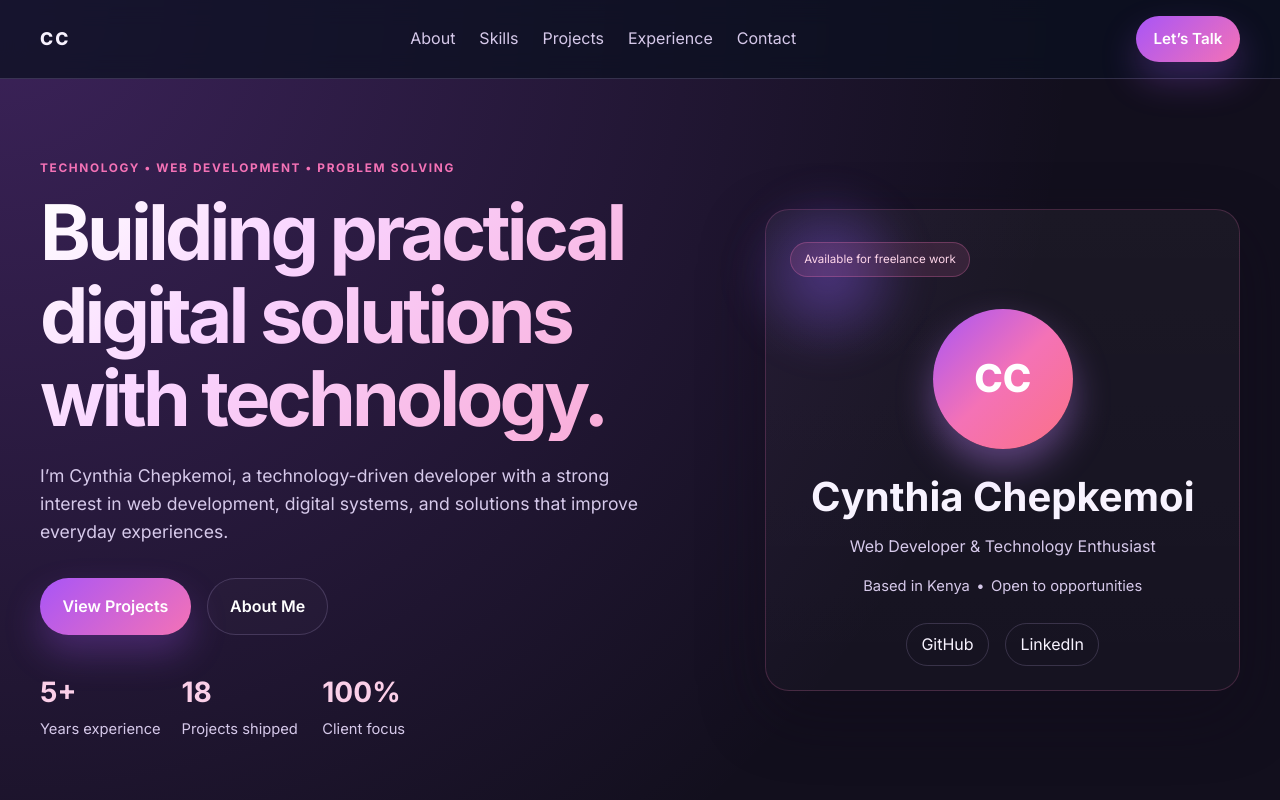
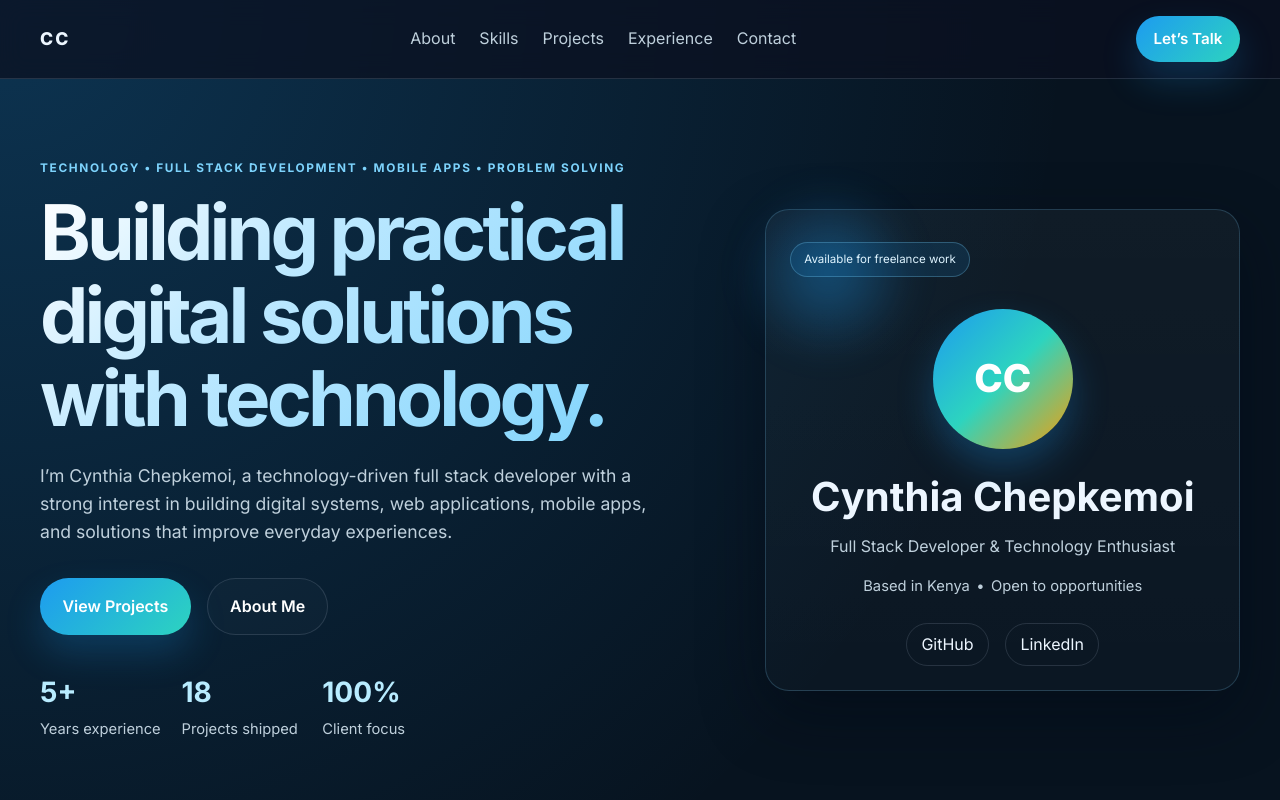
Before and after one commit to chepkemoicynthia/portfolio, a website: page index.html in a window 1280 px wide. Shown: the top 800 px of the page. Drawn offline with Linux system fonts and the light colour scheme.

Commit message:
edited the profile details

```diff
--- a/index.html
+++ b/index.html
@@ -43,11 +43,11 @@
       <section id="home" class="hero">
         <div class="container hero-grid">
           <div class="hero-copy">
-            <p class="eyebrow">Technology • Web Development • Problem Solving</p>
+            <p class="eyebrow">Technology • Full Stack Development • Mobile Apps • Problem Solving</p>
             <h1>Building practical digital solutions with technology.</h1>
             <p class="lead">
-              I’m Cynthia Chepkemoi, a technology-driven developer with a strong interest in
-              web development, digital systems, and solutions that improve everyday experiences.
+              I’m Cynthia Chepkemoi, a technology-driven full stack developer with a strong interest in
+              building digital systems, web applications, mobile apps, and solutions that improve everyday experiences.
             </p>
             <div class="hero-actions">
               <a href="#projects" class="button">View Projects</a>
@@ -67,7 +67,7 @@
               <div class="avatar">CC</div>
             </div>
             <h2>Cynthia Chepkemoi</h2>
-            <p>Web Developer & Technology Enthusiast</p>
+            <p>Full Stack Developer & Technology Enthusiast</p>
             <div class="contact-line">
               <span>Based in Kenya</span>
               <span>•</span>
@@ -141,11 +141,12 @@
             </div>
 
             <div class="skill-card">
-              <h3>Web & API Development</h3>
+              <h3>Web, Mobile & API Development</h3>
               <ul>
                 <li>Express</li>
                 <li>Node.js</li>
                 <li>REST APIs</li>
+                <li>Mobile App Development</li>
                 <li>Postman</li>
               </ul>
             </div>
@@ -192,18 +193,6 @@
                   Developed a pharmacy management system focused on inventory tracking, medicine records, and smooth day-to-day operational management.
                 </p>
                 <a href="#contact">View project details</a>
-              </div>
-            </article>
-
-            <article class="project-card">
-              <div class="project-visual visual-three"></div>
-              <div class="project-body">
-                <span class="project-type">Portfolio</span>
-                <h3>Personal Brand</h3>
-                <p>
-                  Designed and built a personal portfolio website to present skills, experience, and professional identity in a clean and modern format.
-                </p>
-                <a href="#contact">Build your next launch</a>
               </div>
             </article>
           </div>
--- a/styles.css
+++ b/styles.css
@@ -1,17 +1,17 @@
 :root {
-  --bg: #120f1d;
-  --bg-soft: #1a1528;
+  --bg: #07131f;
+  --bg-soft: #102334;
   --panel: rgba(255, 255, 255, 0.04);
-  --panel-strong: #231d34;
-  --card: #1a1429;
-  --text: #f8f3ff;
-  --muted: #d6c9ea;
-  --line: rgba(216, 196, 255, 0.18);
-  --primary: #a855f7;
-  --primary-strong: #7c3aed;
-  --accent: #f472b6;
-  --accent-2: #fb7185;
-  --shadow: 0 24px 64px rgba(17, 12, 26, 0.45);
+  --panel-strong: #132a3b;
+  --card: #0f1f2f;
+  --text: #edf6ff;
+  --muted: #bfd0dc;
+  --line: rgba(148, 163, 184, 0.2);
+  --primary: #1d9bf0;
+  --primary-strong: #0a6ec7;
+  --accent: #2dd4bf;
+  --accent-2: #f59e0b;
+  --shadow: 0 24px 64px rgba(2, 8, 20, 0.45);
   --radius: 24px;
   --max-width: 1200px;
 }
@@ -28,8 +28,8 @@ body {
   margin: 0;
   font-family: "Inter", sans-serif;
   background:
-    radial-gradient(circle at top left, rgba(168, 85, 247, 0.28), transparent 24%),
-    radial-gradient(circle at bottom right, rgba(244, 114, 182, 0.18), transparent 28%),
+    radial-gradient(circle at top left, rgba(29, 155, 240, 0.24), transparent 24%),
+    radial-gradient(circle at bottom right, rgba(45, 212, 191, 0.18), transparent 28%),
     var(--bg);
   color: var(--text);
   line-height: 1.6;
@@ -123,7 +123,7 @@ button {
   padding: 0.9rem 1.4rem;
   border-radius: 999px;
   font-weight: 600;
-  box-shadow: 0 18px 36px rgba(168, 85, 247, 0.28);
+  box-shadow: 0 18px 36px rgba(29, 155, 240, 0.22);
   transition: transform 0.2s ease, box-shadow 0.2s ease;
 }
 
@@ -157,7 +157,7 @@ button {
 .eyebrow,
 .section-tag {
   margin: 0 0 0.9rem;
-  color: var(--accent);
+  color: #7dd3fc;
   letter-spacing: 0.14em;
   text-transform: uppercase;
   font-weight: 700;
@@ -176,7 +176,7 @@ button {
 .hero-copy h1 {
   font-size: clamp(2.8rem, 6vw, 5rem);
   max-width: 620px;
-  background: linear-gradient(135deg, #ffffff 0%, #f9d4ff 35%, #f9a8d4 100%);
+  background: linear-gradient(135deg, #ffffff 0%, #bfe9ff 35%, #7dd3fc 100%);
   -webkit-background-clip: text;
   background-clip: text;
   color: transparent;
@@ -214,7 +214,7 @@ button {
 
 .mini-stats strong {
   font-size: 1.75rem;
-  color: #fbcfe8;
+  color: #b8ecff;
 }
 
 .mini-stats span {
@@ -225,7 +225,7 @@ button {
 .hero-card {
   position: relative;
   padding: 2rem 1.5rem 1.5rem;
-  border: 1px solid rgba(244, 114, 182, 0.2);
+  border: 1px solid rgba(125, 211, 252, 0.2);
   border-radius: var(--radius);
   background: linear-gradient(180deg, rgba(255,255,255,0.04), rgba(255,255,255,0.02));
   box-shadow: var(--shadow);
@@ -236,7 +236,7 @@ button {
   inset: 0 auto auto 0;
   width: 180px;
   height: 180px;
-  background: radial-gradient(circle, rgba(139,92,246,0.42), transparent 68%);
+  background: radial-gradient(circle, rgba(29, 155, 240, 0.38), transparent 68%);
   filter: blur(16px);
   transform: translate(-15%, -15%);
 }
@@ -247,10 +247,10 @@ button {
   display: inline-flex;
   padding: 0.45rem 0.8rem;
   border-radius: 999px;
-  background: rgba(244, 114, 182, 0.12);
-  color: #ffd6ea;
+  background: rgba(29, 155, 240, 0.12);
+  color: #dff4ff;
   font-size: 0.72rem;
-  border: 1px solid rgba(244, 114, 182, 0.28);
+  border: 1px solid rgba(125, 211, 252, 0.28);
 }
 
 .avatar-wrap {
@@ -271,7 +271,7 @@ button {
   color: white;
   font-size: 2.4rem;
   font-weight: 800;
-  box-shadow: 0 18px 36px rgba(192, 132, 252, 0.4);
+  box-shadow: 0 18px 36px rgba(29, 155, 240, 0.28);
 }
 
 .hero-card h2 {
@@ -350,6 +350,10 @@ button {
   gap: 1.4rem;
 }
 
+.projects-grid {
+  grid-template-columns: repeat(2, minmax(0, 1fr));
+}
+
 .skill-card,
 .project-card {
   background: rgba(255, 255, 255, 0.02);
@@ -390,7 +394,7 @@ button {
 
 .project-card:hover {
   transform: translateY(-4px);
-  border-color: rgba(244, 114, 182, 0.45);
+  border-color: rgba(125, 211, 252, 0.45);
 }
 
 .project-visual {
@@ -400,18 +404,18 @@ button {
 }
 
 .visual-one {
-  background: linear-gradient(135deg, rgba(139,92,246,0.8), rgba(56,189,248,0.8)),
-    linear-gradient(120deg, #1b2542, #10172a);
+  background: linear-gradient(135deg, rgba(59,130,246,0.8), rgba(45,212,191,0.8)),
+    linear-gradient(120deg, #0f2438, #101b2a);
 }
 
 .visual-two {
-  background: linear-gradient(135deg, rgba(34,197,94,0.7), rgba(45,212,191,0.7)),
-    linear-gradient(120deg, #101827, #182436);
+  background: linear-gradient(135deg, rgba(14,165,233,0.7), rgba(45,212,191,0.7)),
+    linear-gradient(120deg, #101827, #142b3d);
 }
 
 .visual-three {
-  background: linear-gradient(135deg, rgba(251,146,60,0.7), rgba(244,114,182,0.7)),
-    linear-gradient(120deg, #1a1d2d, #111827);
+  background: linear-gradient(135deg, rgba(245,158,11,0.7), rgba(59,130,246,0.7)),
+    linear-gradient(120deg, #1a2233, #111827);
 }
 
 .project-body {
@@ -419,7 +423,7 @@ button {
 }
 
 .project-type {
-  color: #f9a8d4;
+  color: #7dd3fc;
   text-transform: uppercase;
   font-size: 0.72rem;
   letter-spacing: 0.12em;
@@ -473,7 +477,7 @@ button {
   border-radius: 50%;
   background: linear-gradient(135deg, var(--primary), var(--accent));
   border: 4px solid var(--bg);
-  box-shadow: 0 0 0 4px rgba(139, 92, 246, 0.12);
+  box-shadow: 0 0 0 4px rgba(29, 155, 240, 0.12);
   z-index: 1;
   margin-top: 0.35rem;
 }
@@ -513,9 +517,9 @@ button {
   justify-content: space-between;
   gap: 2rem;
   padding: 2rem;
-  border: 1px solid rgba(244, 114, 182, 0.2);
+  border: 1px solid rgba(125, 211, 252, 0.2);
   border-radius: 28px;
-  background: linear-gradient(135deg, rgba(168, 85, 247, 0.16), rgba(244, 114, 182, 0.08));
+  background: linear-gradient(135deg, rgba(29, 155, 240, 0.12), rgba(45, 212, 191, 0.08));
 }
 
 .contact-actions {
```
